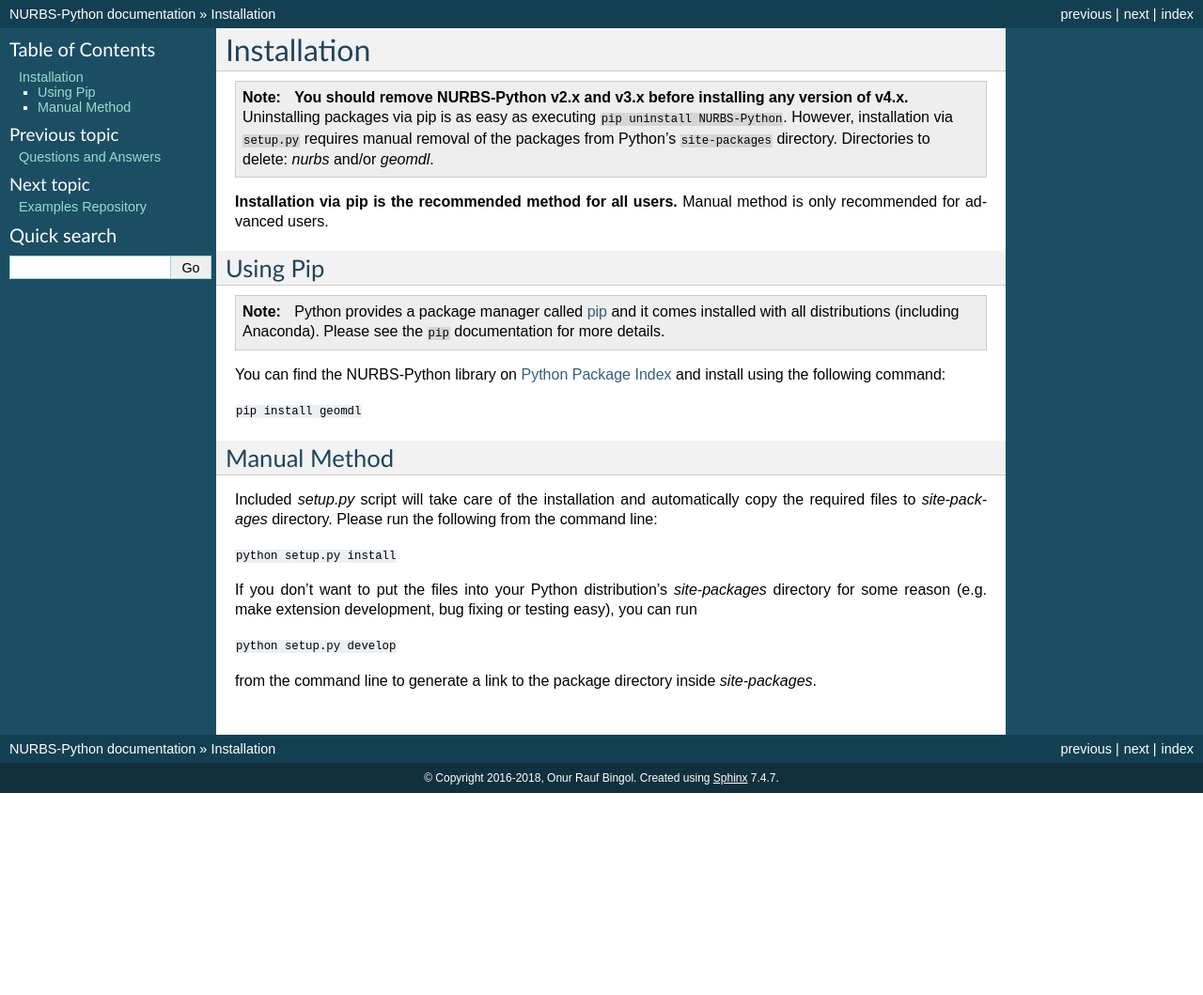
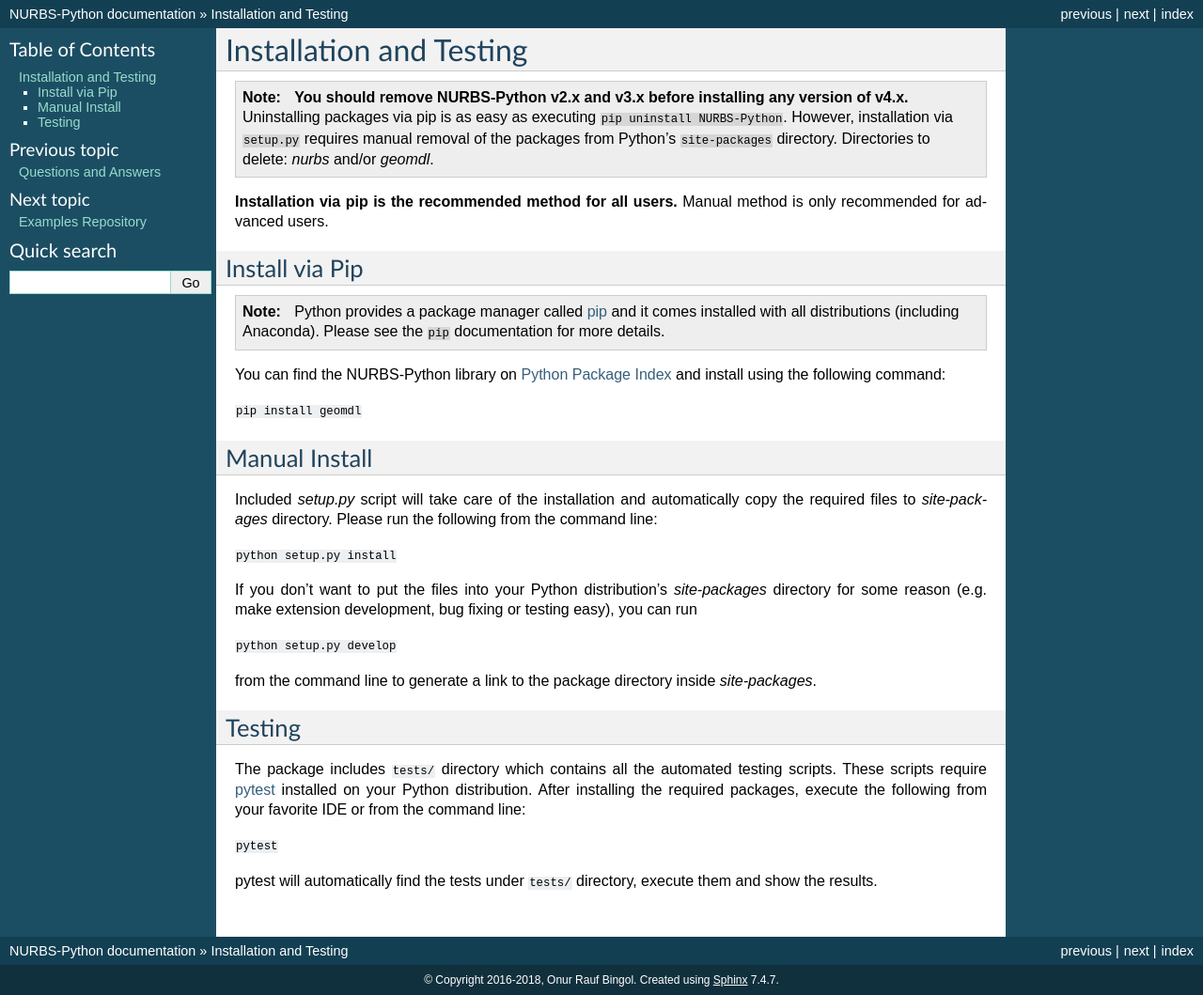
Before and after one commit to orbingol/NURBS-Python, a Sphinx documentation site: the page built from docs/install.rst, in a window 1280 px wide. Shown: the whole page at 94% size. Built offline with Sphinx 7.4.7, drawn with Linux system fonts in a browser that asks for light colours; formulas are drawn with MathJax 3; before the commit the page ends 900 px from its top, so only the background shows below that.

Commit message:
Add testing information to docs

```diff
--- a/docs/install.rst
+++ b/docs/install.rst
@@ -1,5 +1,5 @@
-Installation
-^^^^^^^^^^^^
+Installation and Testing
+^^^^^^^^^^^^^^^^^^^^^^^^
 
 .. note::
 
@@ -10,8 +10,8 @@
 
 **Installation via pip is the recommended method for all users.** Manual method is only recommended for advanced users.
 
-Using Pip
-=========
+Install via Pip
+===============
 
 .. note::
 
@@ -23,8 +23,8 @@
 
 ``pip install geomdl``
 
-Manual Method
-=============
+Manual Install
+==============
 
 Included *setup.py* script will take care of the installation and automatically copy the required files to
 *site-packages* directory. Please run the following from the command line:
@@ -37,3 +37,15 @@
 ``python setup.py develop``
 
 from the command line to generate a link to the package directory inside *site-packages*.
+
+
+Testing
+=======
+
+The package includes ``tests/`` directory which contains all the automated testing scripts.
+These scripts require `pytest <https://pytest.readthedocs.io/en/latest>`_ installed on your Python distribution.
+After installing the required packages, execute the following from your favorite IDE or from the command line:
+
+``pytest``
+
+pytest will automatically find the tests under ``tests/`` directory, execute them and show the results.
```
